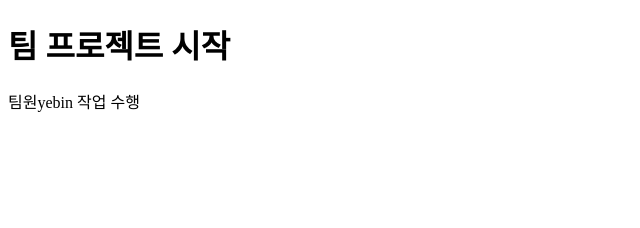
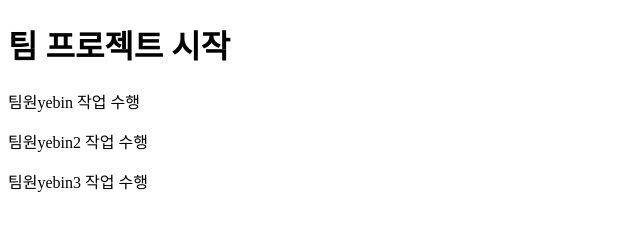
Before and after one commit to yebina1/ezen_team_20260226, a plain HTML site: page index.html in a window 1280 px wide. Shown: the whole page, without its empty margins (0-640 px from the left). Drawn offline with Linux system fonts and the light colour scheme.

Commit message:
팀원yebin3 작업 수행

```diff
--- a/index.html
+++ b/index.html
@@ -8,5 +8,7 @@
 <body>
     <h1>팀 프로젝트 시작</h1>
     <p>팀원yebin 작업 수행</p>
+    <p>팀원yebin2 작업 수행</p>
+    <p>팀원yebin3 작업 수행</p>
 </body>
 </html>
```
